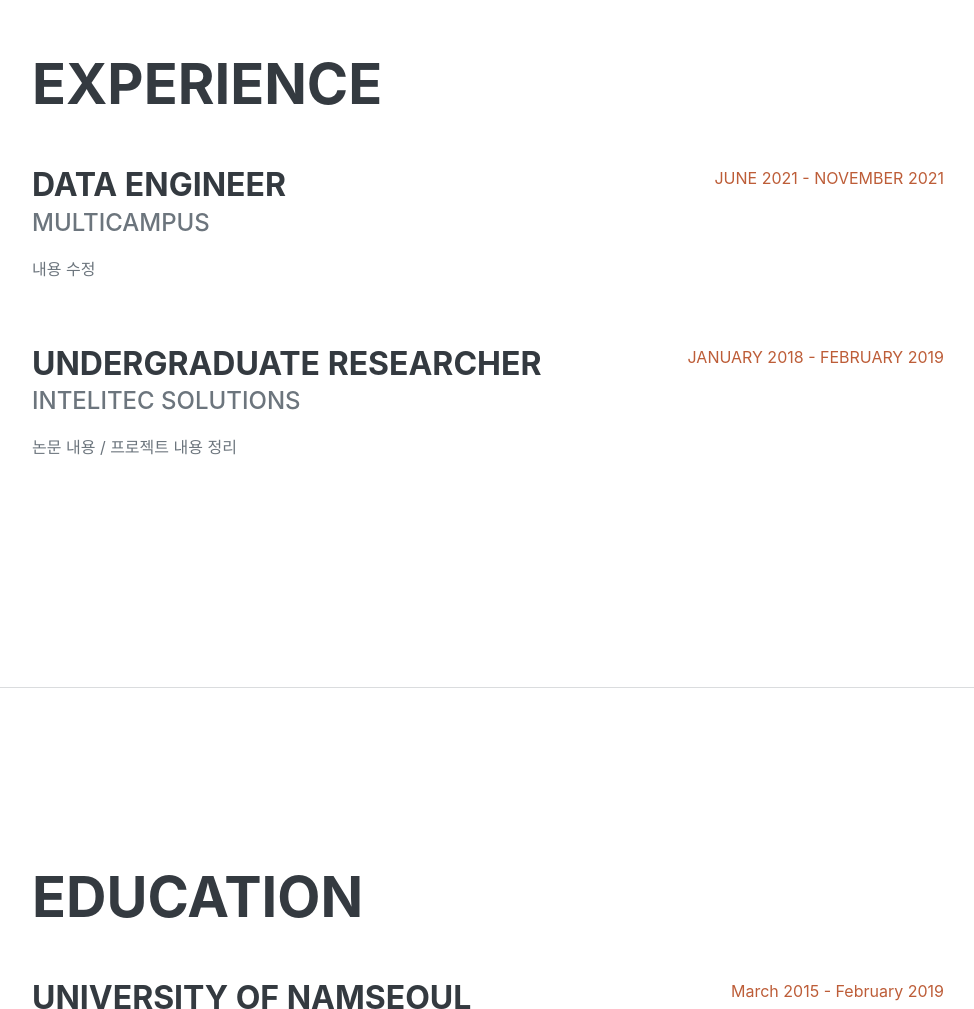
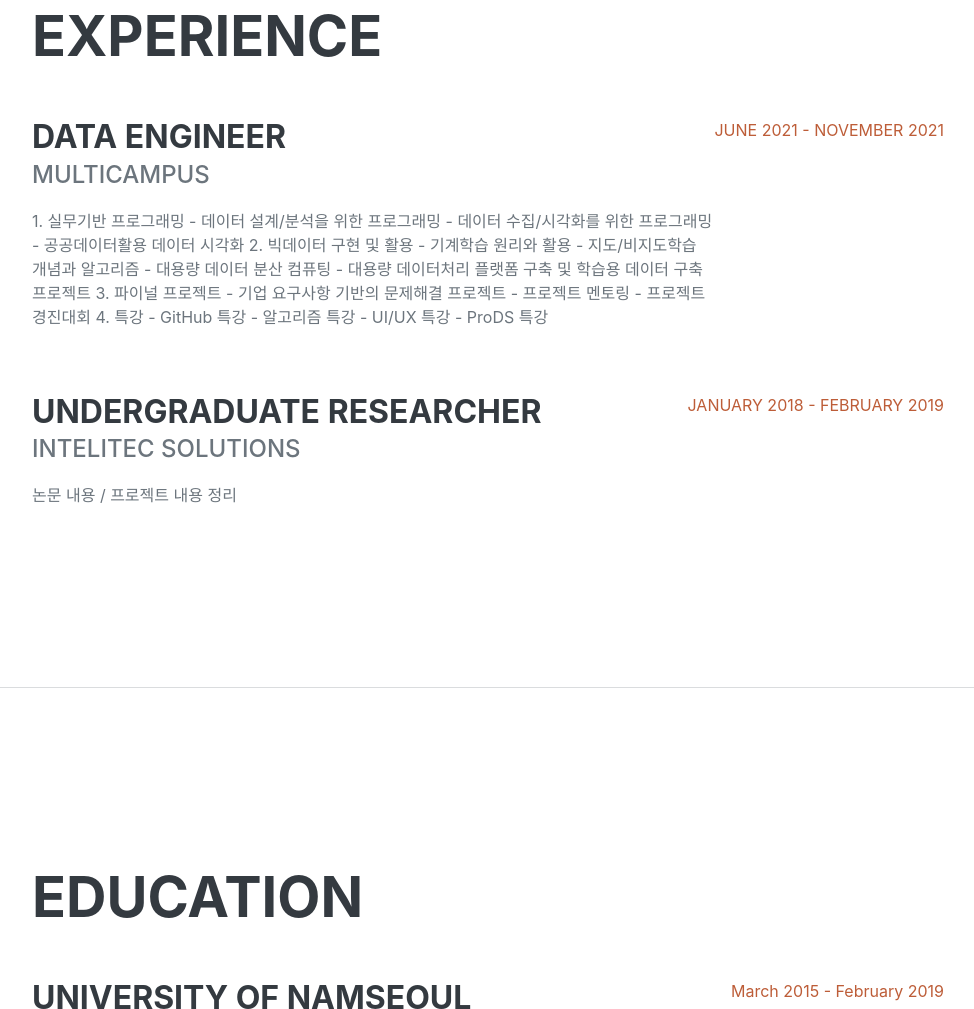
Before and after one commit to DavidMCKim/portfolio, a plain HTML site: page index.html in a window 1280 px wide. Shown: the part 914-1923 px from the top of the page, without its empty margins (288-1262 px from the left). Drawn offline with nearby package versions, Linux system fonts and the light colour scheme; a web font is replaced by a local one.

Commit message:
멀티캠퍼스 내용 수정

```diff
--- a/index.html
+++ b/index.html
@@ -65,7 +65,25 @@
                         <div class="flex-grow-1">
                             <h3 class="mb-0">DATA ENGINEER</h3>
                             <div class="subheading mb-3">MULTICAMPUS</div>
-                            <p>내용 수정</p>
+                            <p>1. 실무기반 프로그래밍
+                                - 데이터 설계/분석을 위한 프로그래밍
+                                - 데이터 수집/시각화를 위한 프로그래밍
+                                - 공공데이터활용 데이터 시각화
+                                2. 빅데이터 구현 및 활용
+                                - 기계학습 원리와 활용
+                                - 지도/비지도학습 개념과 알고리즘
+                                - 대용량 데이터 분산 컴퓨팅
+                                - 대용량 데이터처리 플랫폼 구축 및 학습용 데이터 구축 프로젝트
+                                3. 파이널 프로젝트
+                                - 기업 요구사항 기반의 문제해결 프로젝트
+                                - 프로젝트 멘토링
+                                - 프로젝트 경진대회
+                                4. 특강
+                                - GitHub 특강
+                                - 알고리즘 특강
+                                - UI/UX 특강
+                                - ProDS 특강
+                            </p>
                         </div>
                         <div class="flex-shrink-0"><span class="text-primary">JUNE 2021 - NOVEMBER 2021</span></div>
                     </div>
```
